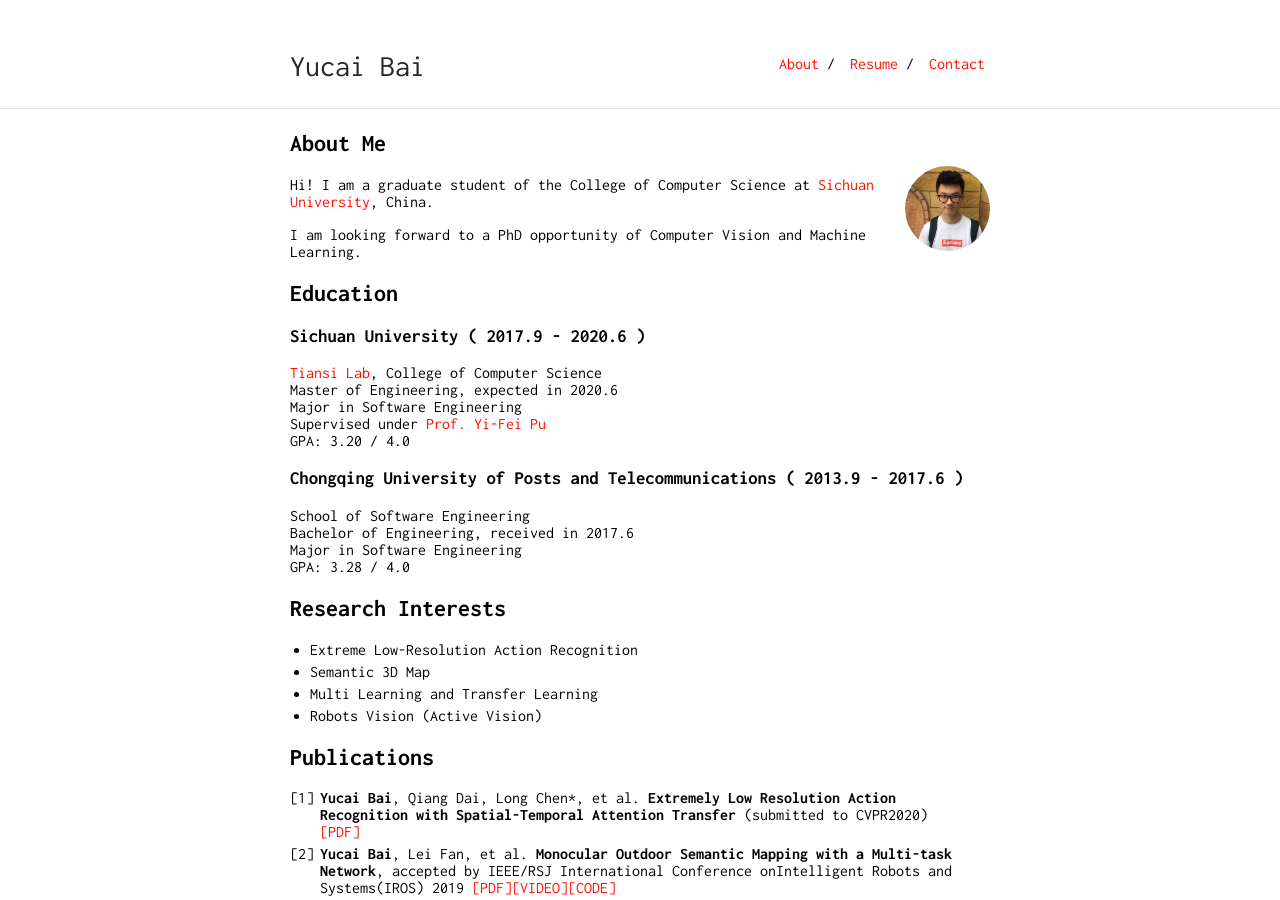
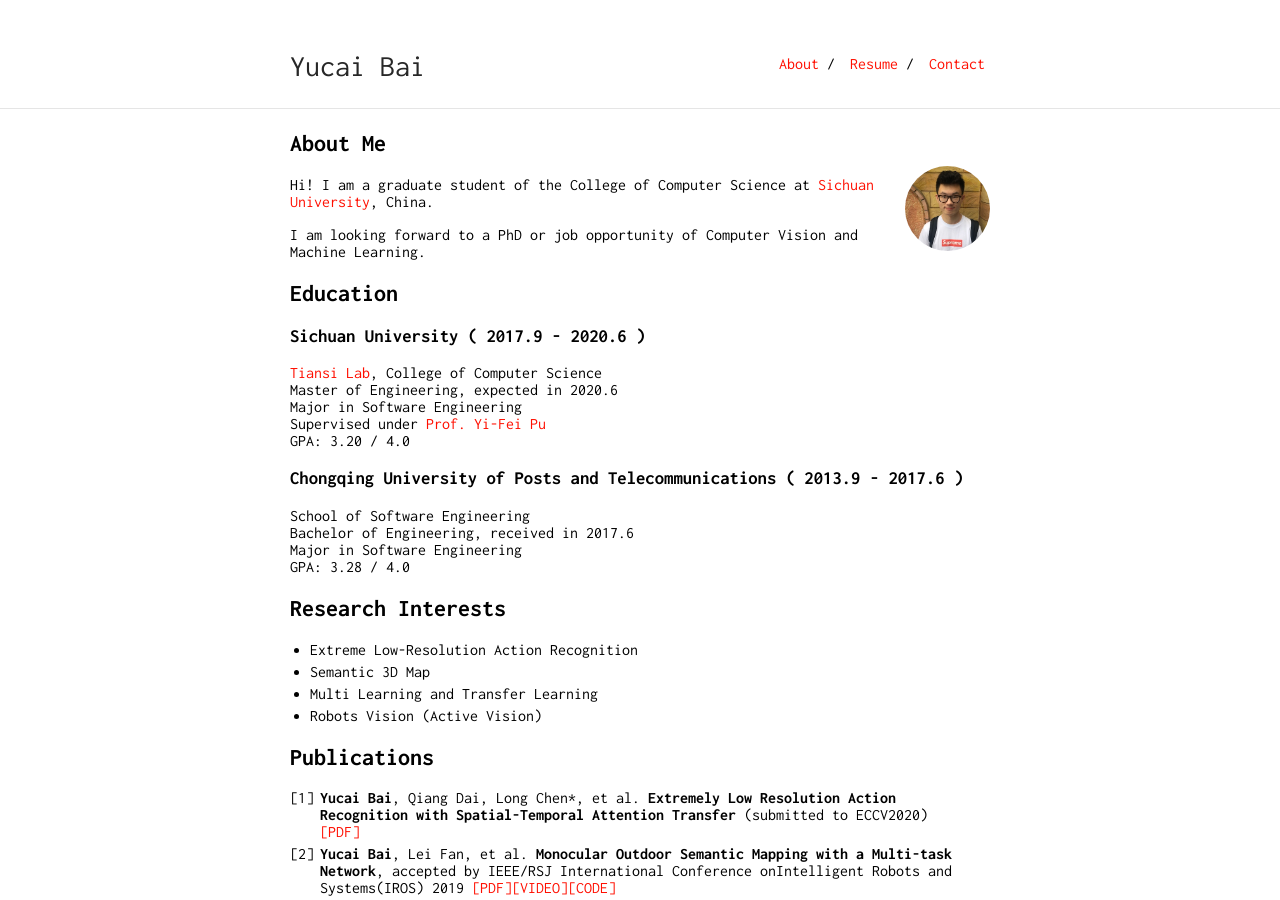
Before and after one commit to RaymondByc/raymondbyc-github.io, a Jekyll site: the page built from index.md, in a window 1280 px wide and 900 px high. Built offline with Jekyll 4.4.1, drawn with Linux system fonts in a browser that asks for light colours; our own code applies the rules of GitHub Pages for plain Markdown files; some of the changed text lies outside the part shown.

```diff
--- a/index.md
+++ b/index.md
@@ -8,7 +8,7 @@ layout: default
 
 Hi! I am a graduate student of the College of Computer Science at [Sichuan University](http://en.scu.edu.cn), China.
 
-I am looking forward to a PhD opportunity of Computer Vision and Machine Learning.
+I am looking forward to a PhD or job opportunity of Computer Vision and Machine Learning.
 
 ## Education
 ### Sichuan University ( 2017.9 - 2020.6 )
@@ -31,7 +31,7 @@ GPA: 3.28 / 4.0
 - Robots Vision (Active Vision)
 
 ## Publications
-1. __Yucai Bai__, Qiang Dai, Long Chen*, et al. __Extremely Low Resolution Action Recognition with Spatial-Temporal Attention Transfer__ (submitted to CVPR2020)[\[PDF\]](https://arxiv.org/pdf/1909.03580.pdf)
+1. __Yucai Bai__, Qiang Dai, Long Chen*, et al. __Extremely Low Resolution Action Recognition with Spatial-Temporal Attention Transfer__ (submitted to ECCV2020)[\[PDF\]](https://arxiv.org/pdf/1909.03580.pdf)
 2. __Yucai Bai__, Lei Fan, et al. __Monocular Outdoor Semantic Mapping with a Multi-task Network__, accepted by IEEE/RSJ International Conference onIntelligent Robots and Systems(IROS) 2019 [\[PDF\]](https://arxiv.org/abs/1901.05807)[\[VIDEO\]](https://www.youtube.com/watch?v=PuVFtVPx3MQ)[\[CODE\]](https://github.com/RaymondByc/segm_depth_network)
 3. __Yucai Bai__, Sen Zhang, Miao Chen, et al. __A Fractional Total Variational CNN Approach for SAR Image Despeckling__, accepted by International Conference on Intelligent Computing(ICIC) 2018 [\[PDF\]](https://link.springer.com/chapter/10.1007/978-3-319-95957-3_46)[\[CODE\]](https://github.com/RaymondByc/FID-CNN)
 4. Miao Chen, Yi-Fei Pu, __Yu-Cai Bai__, __A Fractional-Order Variational Residual CNN for Low Dose CT Image Denoising__, accepted by International Conference on Intelligent Computing(ICIC) 2019
```
Also changed, not shown: other parts of index.md (+1 -1 lines).
